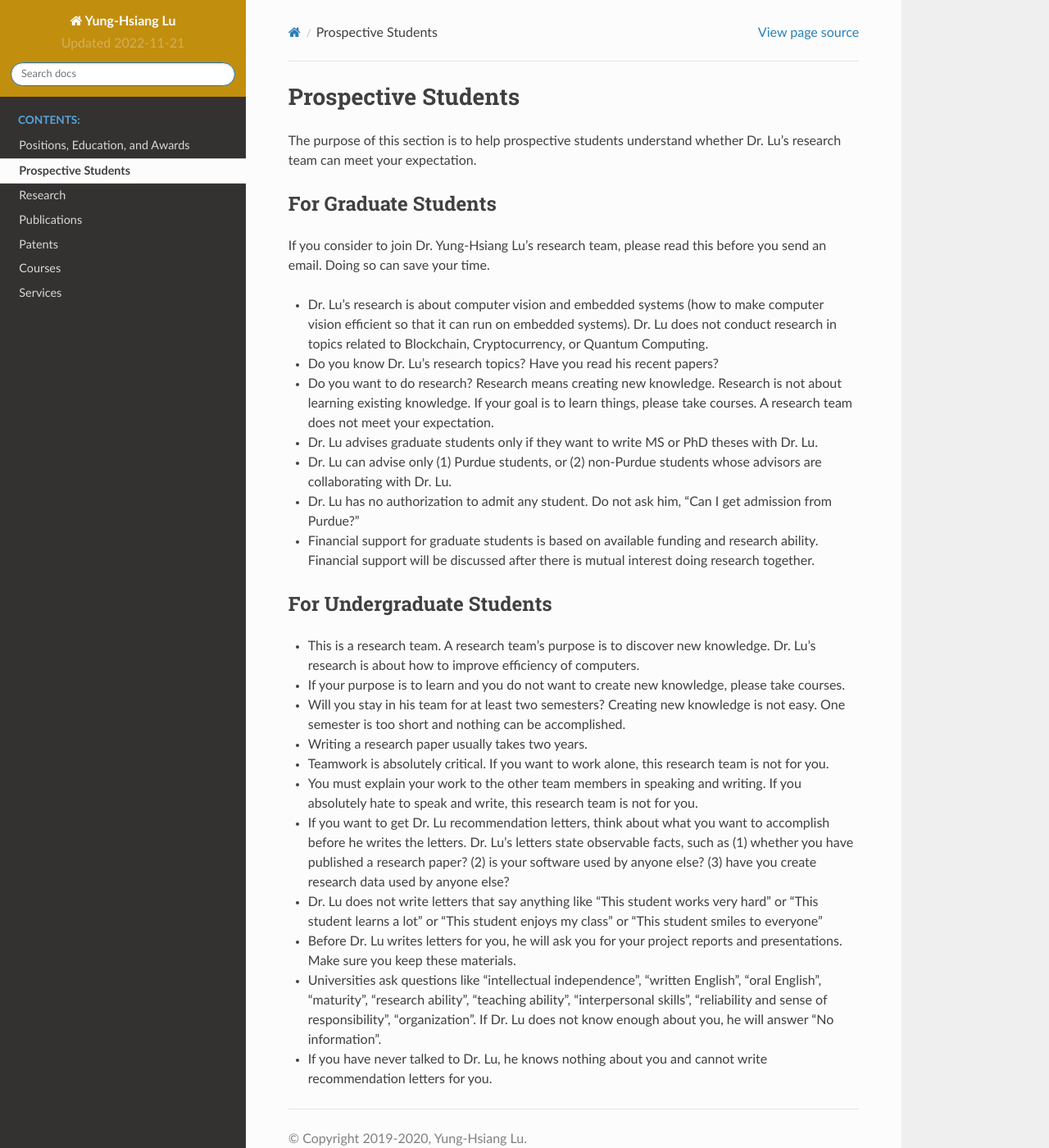
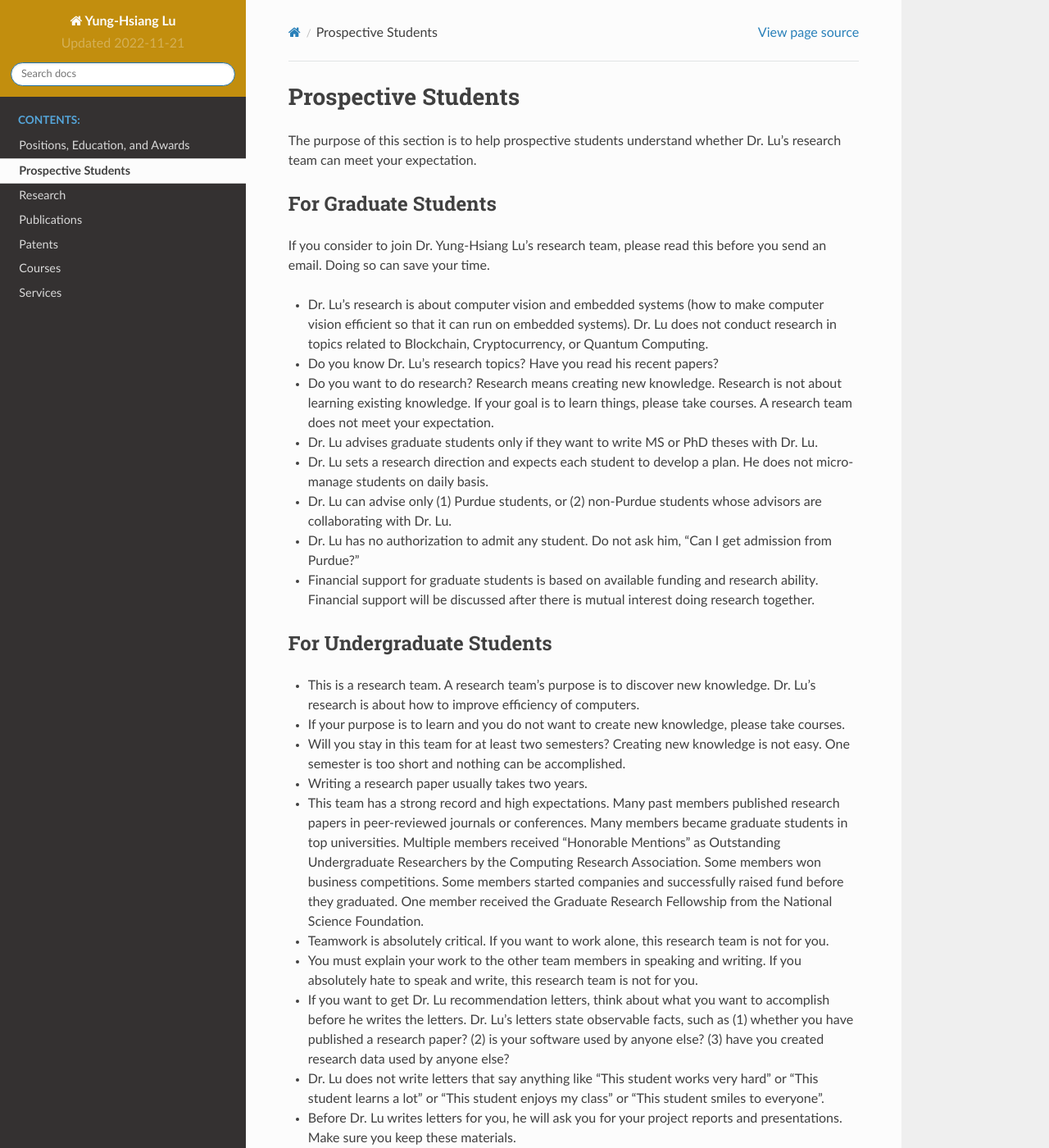
Before and after one commit to luyunghsiang/yhluweb, a Sphinx documentation site: the page built from source/prospective.rst, in a window 1280 px wide and 1400 px high. Shown: the whole window at 82% size. Built offline with Sphinx 7.4.7 and the Read the Docs theme 2.0.0, drawn with Linux system fonts in a browser that asks for light colours.

Commit message:
add section for prospective students

```diff
--- a/source/prospective.rst
+++ b/source/prospective.rst
@@ -25,6 +25,9 @@ read this before you send an email. Doing so can save your time.
 - Dr. Lu advises graduate students only if they want to write MS or
   PhD theses with Dr. Lu.
 
+- Dr. Lu sets a research direction and expects each student to develop
+  a plan. He does not micro-manage students on daily basis.
+
 - Dr. Lu can advise only (1) Purdue students, or (2) non-Purdue
   students whose advisors are collaborating with Dr. Lu.
 
@@ -46,11 +49,21 @@ For Undergraduate Students
 - If your purpose is to learn and you do not want to create new
   knowledge, please take courses.
 
-- Will you stay in his team for at least two semesters? Creating new
+- Will you stay in this team for at least two semesters? Creating new
   knowledge is not easy. One semester is too short and nothing can be
   accomplished.
 
 - Writing a research paper usually takes two years.
+
+- This team has a strong record and high expectations. Many past
+  members published research papers in peer-reviewed journals or
+  conferences. Many members became graduate students in top
+  universities. Multiple members received "Honorable Mentions" as
+  Outstanding Undergraduate Researchers by the Computing Research
+  Association.  Some members won business competitions.  Some members
+  started companies and successfully raised fund before they
+  graduated. One member received the Graduate Research Fellowship from
+  the National Science Foundation.
 
 - Teamwork is absolutely critical. If you want to work alone, this
   research team is not for you.
@@ -63,11 +76,11 @@ For Undergraduate Students
   you want to accomplish before he writes the letters. Dr. Lu's
   letters state observable facts, such as (1) whether you have
   published a research paper? (2) is your software used by anyone
-  else? (3) have you create research data used by anyone else?
+  else? (3) have you created research data used by anyone else?
 
 - Dr. Lu does not write letters that say anything like "This student
   works very hard" or "This student learns a lot" or "This student
-  enjoys my class" or "This student smiles to everyone"
+  enjoys my class" or "This student smiles to everyone".
 
 - Before Dr. Lu writes letters for you, he will ask you for your
   project reports and presentations. Make sure you keep these
```
